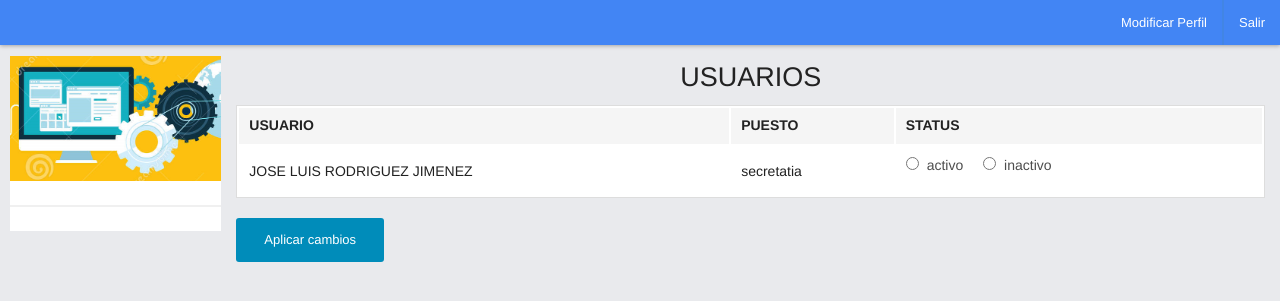
After one commit to Mike325/SistemaAdministrativo, a Django app: template templates/activar_usuarios.html in a window 1280 px wide. The commit adds this page. Shown: the top 301 px of the page. Run offline with Django 3.2, Linux system fonts and the light colour scheme; the template is opened without the code that fills it, so the values that code supplies are empty.

Commit message:
Plantilla para activar usuarios (incompleta funcion)

```diff
--- a/SistemaAdministrativo/Admin/url_admin.py
+++ b/SistemaAdministrativo/Admin/url_admin.py
@@ -11,4 +11,6 @@ url_admin = [
     url(r'^sistema/modificar/jefe-departamento', form_sistema_modificar_jefedep),
     url(r'^enviar/modificar/jefe-departamento', sistema_modificar_jefedep),
     url(r'^nuevo_departamento',nuevo_departamento),
+    url(r'^activar_usuarios',activar_usuarios),
+
 ]
--- /dev/null
+++ b/templates/activar_usuarios.html
@@ -0,0 +1,49 @@
+{% extends 'base.html' %}
+
+{% block title %}
+    Cambiar Jefe de Departamento - Administrador
+{% endblock %}
+
+{% block content %}
+
+<div class="row">
+	<div class="medium-12 columns ">
+		<table class="full-width-table">
+			<caption><h3>USUARIOS <h3></caption>
+				 <thead>
+                    <th>USUARIO</th>
+                    <th>PUESTO</th>
+                    <th>STATUS</th>
+                </thead>
+
+				  <tbody>
+                    {% for x in usuarios_activos %}
+                    <tr>
+                        <td class="row-usuario">{{ x.user }}</td>
+                        <td class="row-rol">{{ x.rol }}</td>
+                        <td class="row-status">
+							{% if x.status == 'activo' %}
+							<input type="radio" name="activos" value="Activo" id="usuactivo"><label for="usuactivo">activo</label>
+							 {% endif %}
+							{% if x.status == 'inactivo' %}
+	      					<input type="radio" name="activos" value="Inactivo" id="usuinactivo"><label for="usuinactivo">inactivo</label>
+	      					{% endif %}
+                        </td>
+                    </tr>
+                    {% endfor %}
+
+                    {# MUESTRA #}
+                    <tr>
+                        <td class="row-fecha">JOSE LUIS RODRIGUEZ JIMENEZ</td>
+                        <td class="row-rol">secretatia</td>
+                        <td class="row-status">
+                        <input type="radio" name="activos" value="Activo" id="usuactivo"><label for="usuactivo">activo</label>
+      					<input type="radio" name="activos" value="Inactivo" id="usuinactivo"><label for="usuinactivo">inactivo</label>
+                    </tr>
+                </tbody>
+		</table>
+		<input type="submit" value="Aplicar cambios" class="small radius button"/>
+	</div>
+
+</div>
+{% endblock %}
```
Also changed, not shown: SistemaAdministrativo/Admin/views_admin.py (+7 -0 lines), templates/inicio-administrador.html (+15 -0 lines), 1 other file.
